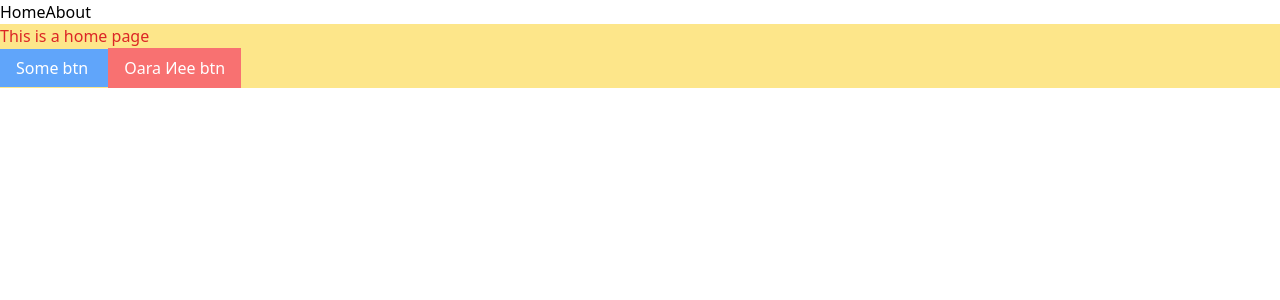
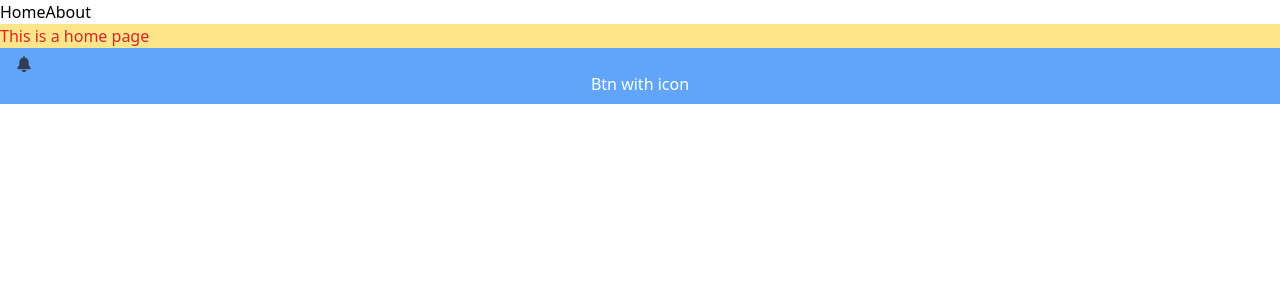
Before and after one commit to garshin-dev/schedule, a Vue app: page / in a window 1280 px wide. Shown: the top 300 px of the page. Built offline with nearby package versions, Linux system fonts and the light colour scheme.

Commit message:
create SvgIcon component

```diff
--- a/src/components/AppButton/AppButton.vue
+++ b/src/components/AppButton/AppButton.vue
@@ -10,16 +10,23 @@
       'bg-red-400 hover:bg-red-700': type === 'secondary'
     }"
   >
+    <SvgIcon
+      v-if="icon"
+      :name="icon"
+    />
     <slot/>
   </component>
 </template>
 
 <script setup lang="ts">
+import SvgIcon from '@/components/SvgIcon'
+
 interface ButtonProps {
   type?: 'primary' | 'secondary'
   to?: string | null
   disabled?: boolean
   target?: string | null
+  icon?: string | null
 }
 
 const props = withDefaults(defineProps<ButtonProps>(), {
--- /dev/null
+++ b/src/components/SvgIcon/SvgIcon.vue
@@ -0,0 +1,23 @@
+<template>
+  <component
+    :is="icon"
+    :width="size"
+    :height="size"
+    :style="{ minWidth: size }"
+  />
+</template>
+
+<script setup lang="ts">
+import { defineAsyncComponent } from 'vue'
+
+interface SvgIconProps {
+  name: string
+  size?: string
+}
+
+const props = withDefaults(defineProps<SvgIconProps>(), {
+  size: '16'
+})
+
+const icon = defineAsyncComponent(() => import(`../../assets/icons/${props.name}.svg`))
+</script>
--- /dev/null
+++ b/src/components/SvgIcon/index.ts
@@ -0,0 +1 @@
+export { default } from './SvgIcon.vue'
--- a/src/router/middleware/layout.middleware.ts
+++ b/src/router/middleware/layout.middleware.ts
@@ -6,7 +6,5 @@ export async function loadLayoutMiddleware(route: RouteLocationNormalized) {
   const componentName = layoutComponentName[layoutName]
   const component = await import(`../../layouts/${componentName}.vue`)
 
-  console.log('route.meta !!!!', route.meta)
-
   route.meta.layoutComponent = component.default
 }
--- a/src/views/Home.vue
+++ b/src/views/Home.vue
@@ -5,15 +5,22 @@ import AppButton from '@/components/AppButton'
 <template>
   <div class="text-red-600">
     <h1>This is a home page</h1>
-    <AppButton
-      to="/about/"
-    >
-      Some btn
-    </AppButton>
-    <AppButton
-      type="secondary"
-    >
-      Oara Иее btn
-    </AppButton>
+    <div class="flex flex-col">
+<!--      <AppButton-->
+<!--        to="/about/"-->
+<!--      >-->
+<!--        Some btn-->
+<!--      </AppButton>-->
+<!--      <AppButton-->
+<!--        type="secondary"-->
+<!--      >-->
+<!--        Oara Иее btn-->
+<!--      </AppButton>-->
+      <AppButton
+        icon="notification"
+      >
+        Btn with icon
+      </AppButton>
+    </div>
   </div>
 </template>
```
Also changed, not shown: src/assets/icons/notification.svg (added).
